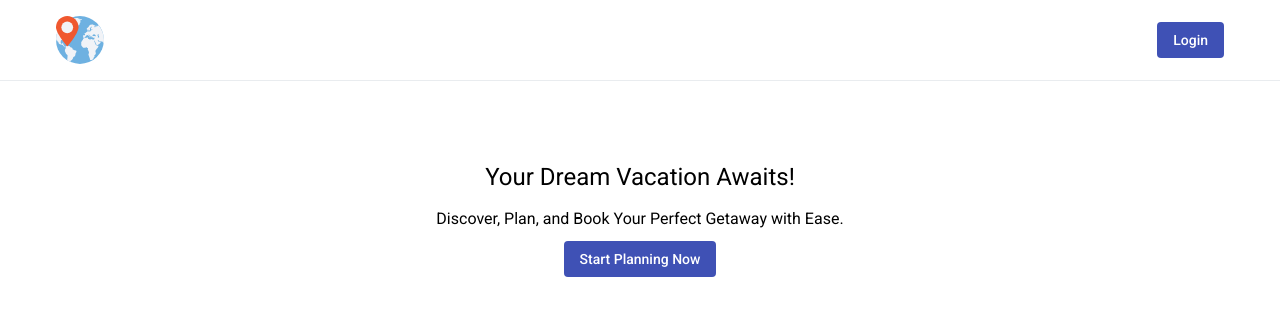
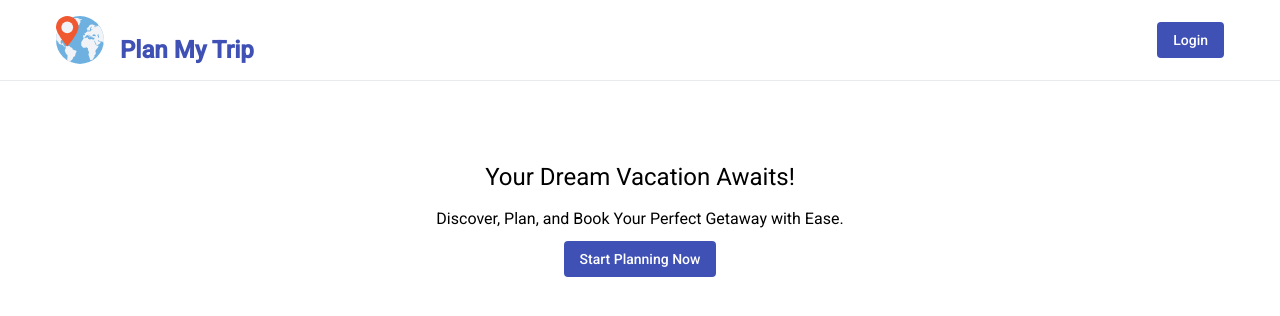
Before and after one commit to Surajit05021997/plan-my-trip, an Angular app: page / in a window 1280 px wide. Shown: the top 316 px of the page. Built offline with nearby package versions, Linux system fonts and the light colour scheme.

Commit message:
added some ui modification to header

```diff
--- a/src/app/layout/header/header.component.html
+++ b/src/app/layout/header/header.component.html
@@ -1,6 +1,9 @@
 <div class="container">
   <header>
-    <img src="/assets/icons/logo.svg" alt="Logo">
+    <div class="company-logo">
+      <img src="/assets/icons/logo.svg" alt="Logo">
+      <div class="title">Plan My Trip</div>
+    </div>
     <button mat-flat-button color="primary">Login</button>
   </header>
 </div>
--- a/src/app/layout/header/header.component.scss
+++ b/src/app/layout/header/header.component.scss
@@ -3,4 +3,18 @@ header {
   justify-content: space-between;
   align-items: center;
   padding: 1rem;
+
+  .company-logo {
+    display: flex;
+    gap: 1rem;
+    align-items: end;
+
+    .title {
+      font-size: 1.5rem;
+      line-height: 1;
+      font-weight: 700;
+      margin-bottom: .125rem;
+      color: var(--clr-primary);
+    }
+  }
 }
--- a/src/styles.scss
+++ b/src/styles.scss
@@ -1,6 +1,7 @@
 /* You can add global styles to this file, and also import other style files */
 
 :root {
+  --clr-primary: #3f51b5;
   --clr-gray-100: #F8F9FA;
   --clr-gray-200: #E9ECEF;
   --clr-gray-300: #DEE2E6;
```
